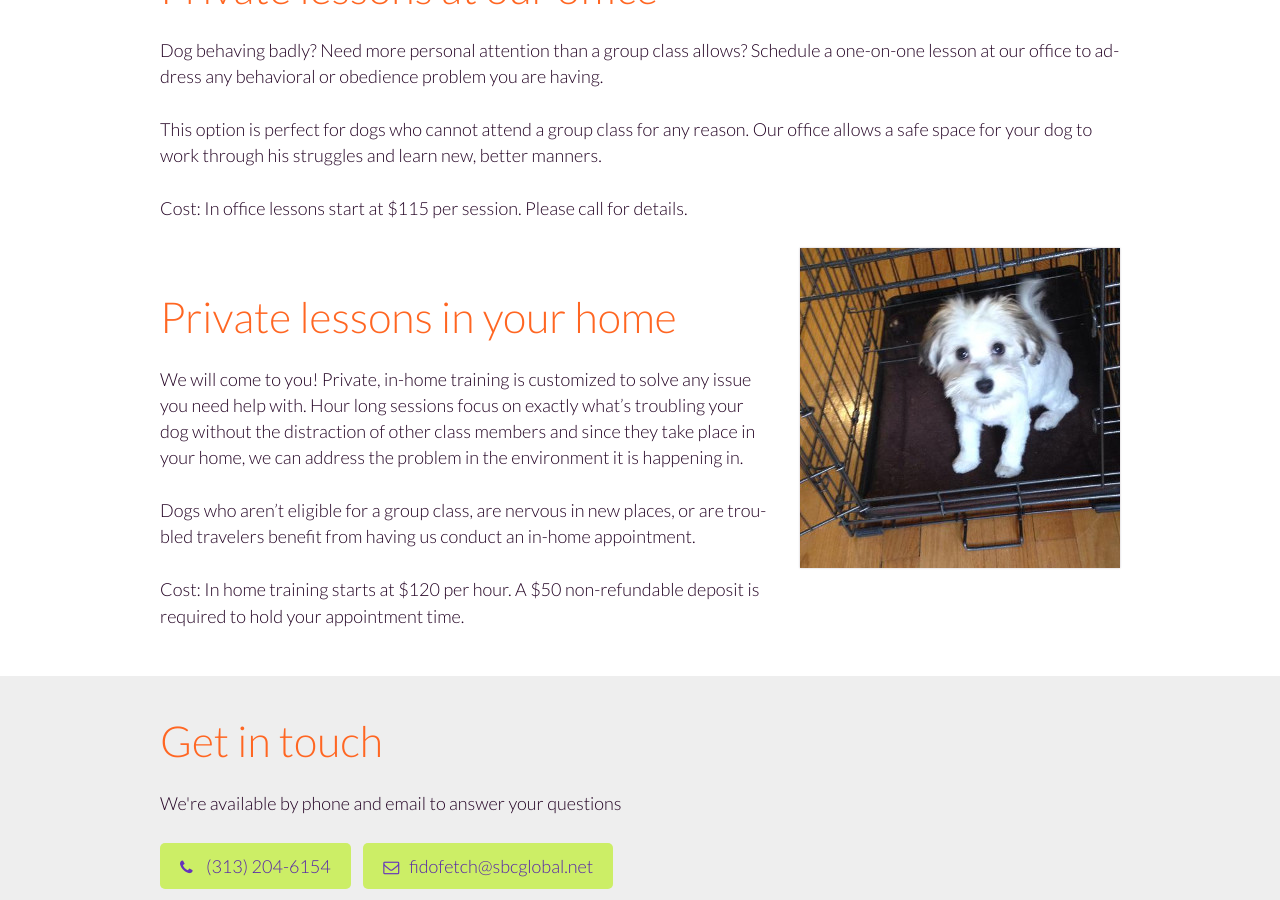
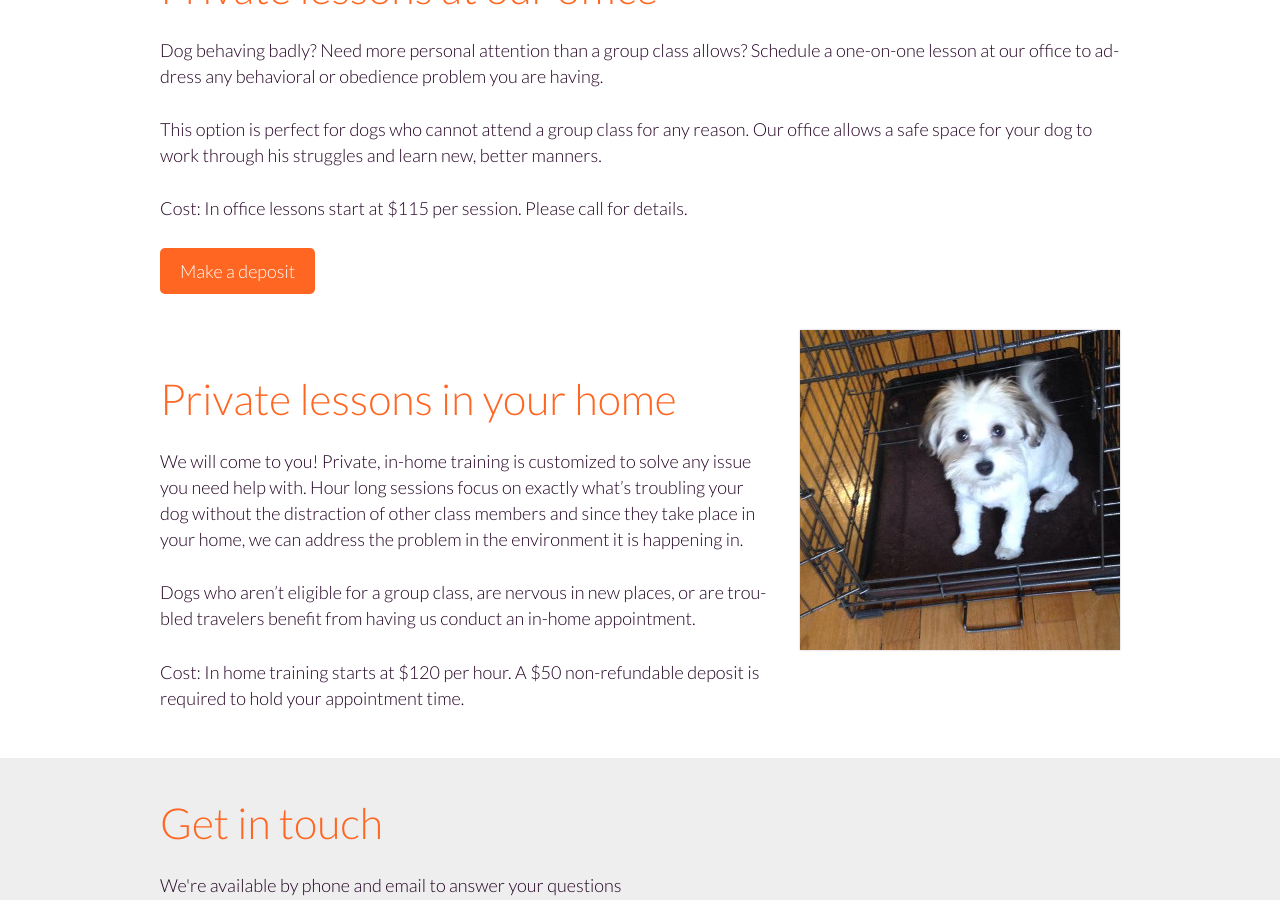
Before and after one commit to fidodogtraining/fidodogtraining.github.io, a Jekyll site: the page built from _autopages/training.md, in a window 1280 px wide and 900 px high, scrolled down 930 px. Built offline with Jekyll 4.4.1, drawn with Linux system fonts in a browser that asks for light colours.

Commit message:
Example deposit button

```diff
--- a/_autopages/training.md
+++ b/_autopages/training.md
@@ -36,6 +36,8 @@
 
 Cost: In office lessons start at $115 per session. Please call for details.
 
+<a class="button" href="https://squareup.com/store/FidoPersonalDogTraining/item/in-office">Make a deposit</a>
+
 <img class="right" src="/images/home-training.jpg" alt="" />
 
 ## Private lessons in your home
```
